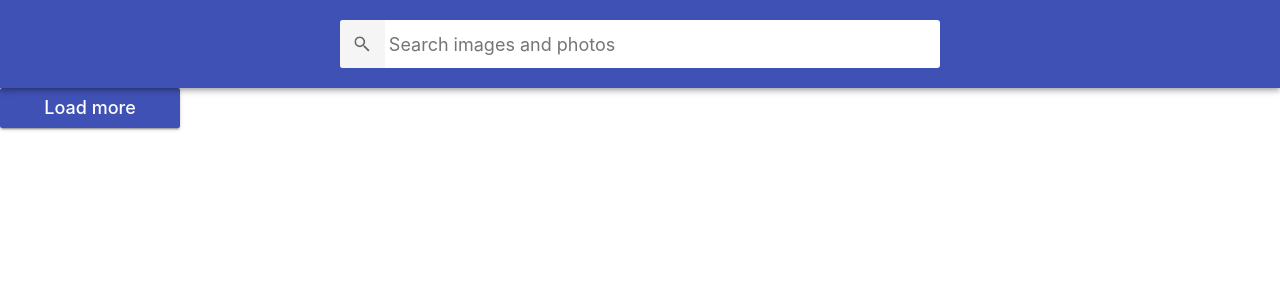
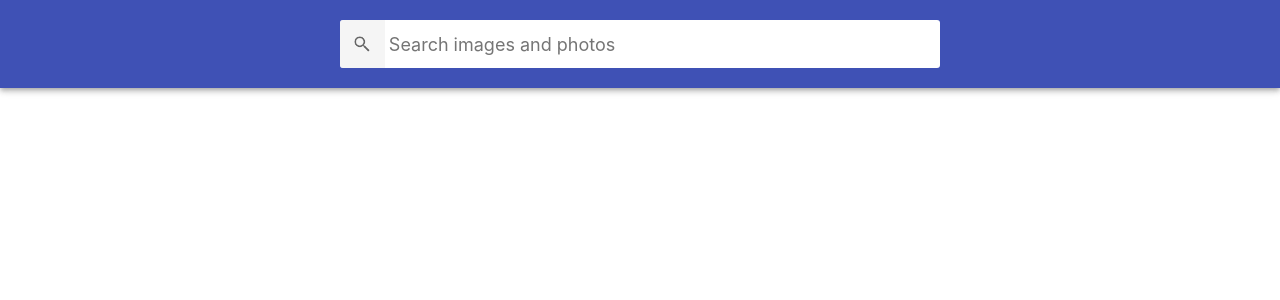
Before and after one commit to Maestrotel/goit-react-hw-03-image-finder, a React (Create React App) app: page / in a window 1280 px wide. Shown: the top 300 px of the page. Built offline with nearby package versions, Linux system fonts and the light colour scheme.

Commit message:
modal applied

```diff
--- a/src/components/App.jsx
+++ b/src/components/App.jsx
@@ -4,6 +4,7 @@ import { Loader } from './Loader/Loader';
 import { Searchbar } from './Searchbar/Searchbar';
 import { ImageGallery } from './ImageGallery/ImageGallery';
 import { getPixabayImages } from '../../src/services/api';
+import css from '../components/App.module.css';
 
 export class App extends Component {
   state = {
@@ -52,12 +53,14 @@ export class App extends Component {
 
   render() {
     return (
-      <>
+      <div className={css.App}>
         <Searchbar onSubmit={this.handleSubmit} />
         <ImageGallery images={this.state.images} />
         {this.state.isLoading && <Loader />}
-        <Button onLoadMore={this.handleLoadMore} />
-      </>
+        {this.state.totalHits > this.state.images.length && (
+          <Button onLoadMore={this.handleLoadMore} />
+        )}
+      </div>
     );
   }
 }
--- a/src/components/Modal/Modal.jsx
+++ b/src/components/Modal/Modal.jsx
@@ -1,5 +1,6 @@
 import { Component } from 'react';
 import { createPortal } from 'react-dom';
+import css from './Modal.module.css';
 
 export class Modal extends Component {
   handleBackdrop = e => {
@@ -20,8 +21,8 @@ export class Modal extends Component {
 
   render() {
     return createPortal(
-      <div className="overlay" onClick={this.handleBackdrop}>
-        <div className="modal">
+      <div className={css.Overlay} onClick={this.handleBackdrop}>
+        <div className={css.Modal}>
           <img src={this.props.largeImageURL} alt="modal" />
         </div>
       </div>,
```
